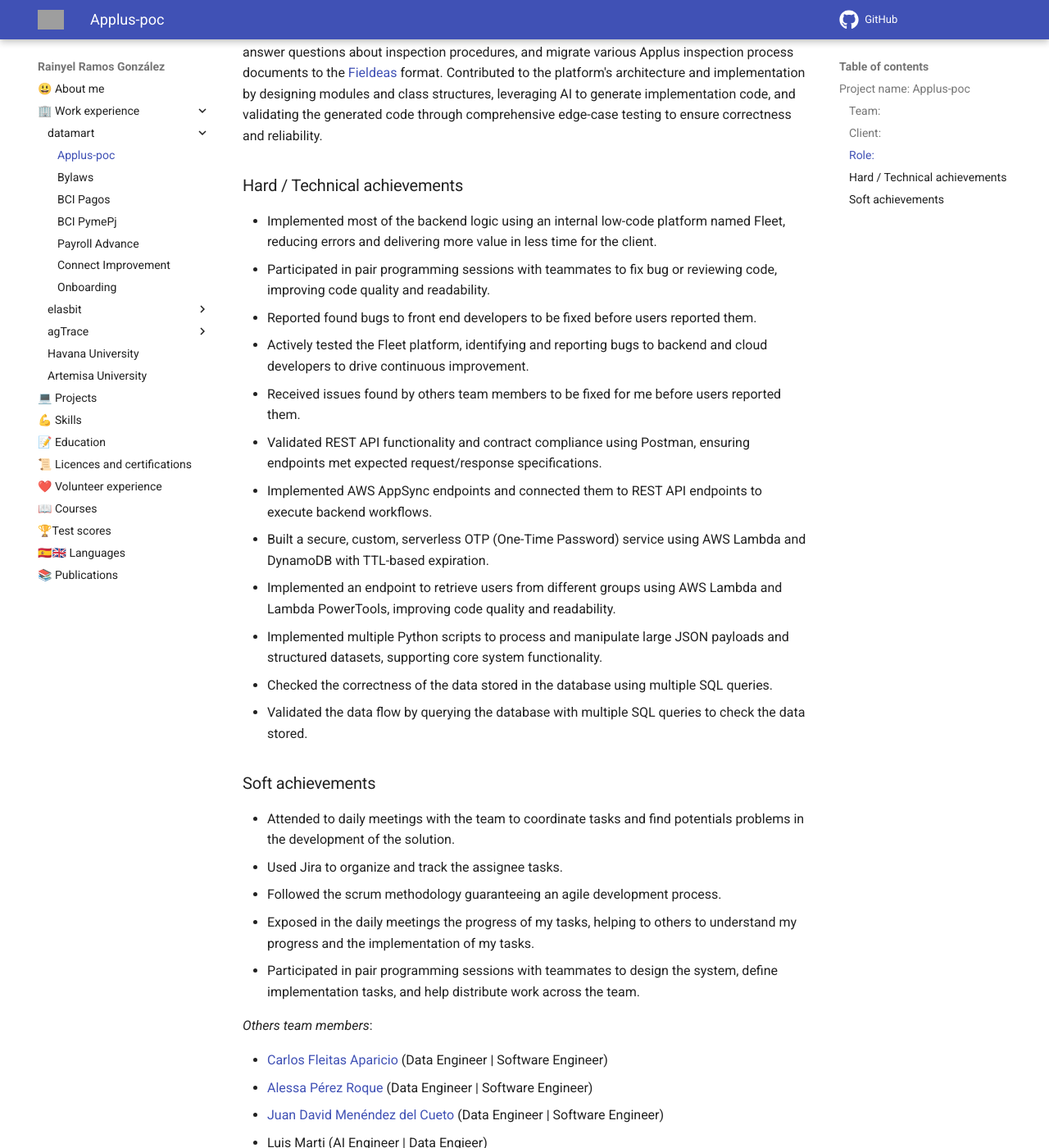
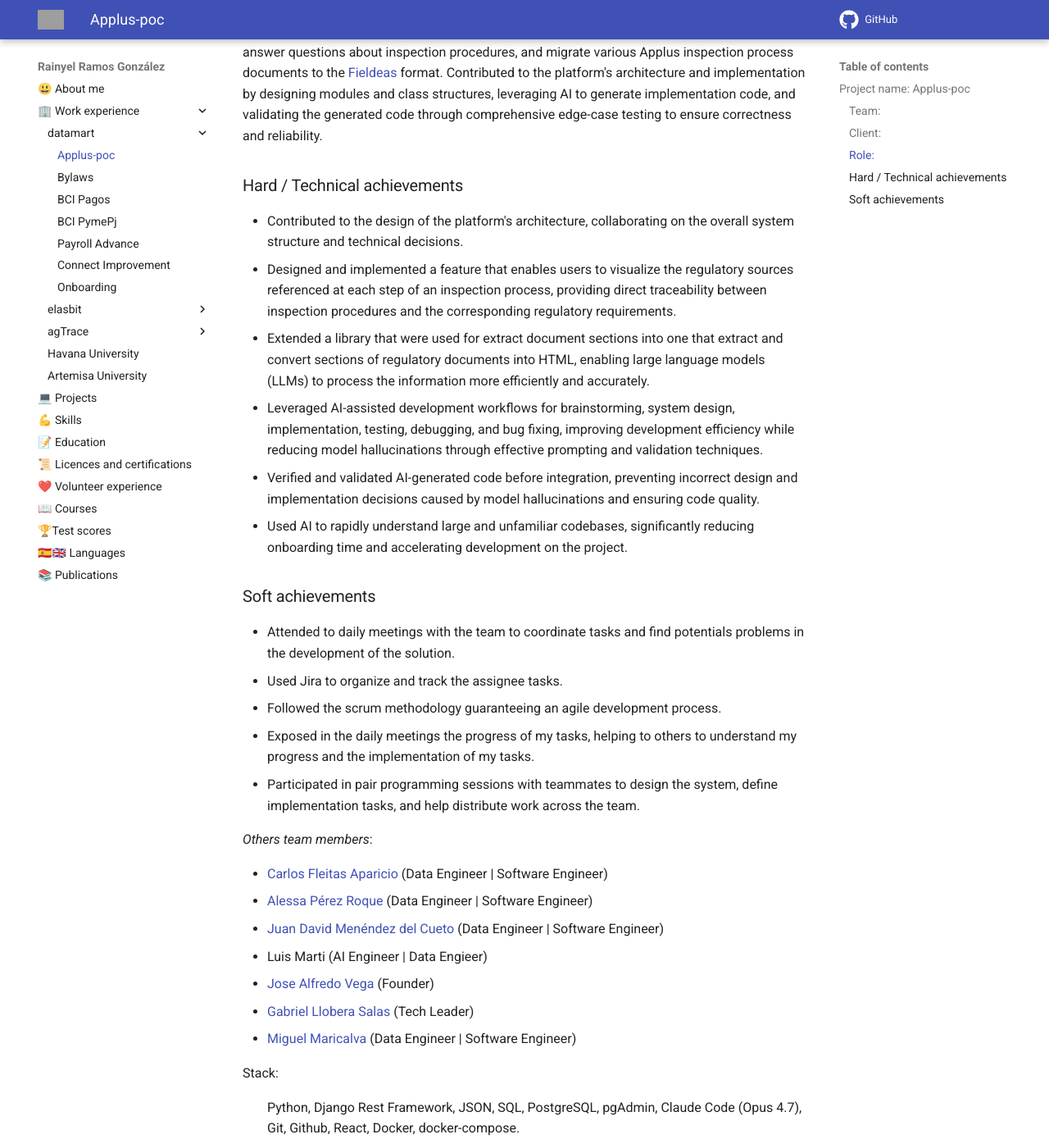
Before and after one commit to rayniel95/rayniel95.github.io, an MkDocs documentation site: the page built from docs/work_experience/dkl/applus_poc.md, in a window 1280 px wide and 1400 px high, scrolled down 707 px. Shown: the whole window at 82% size. Built offline with MkDocs 1.6.1 and Material for MkDocs 9.7.7, drawn with Linux system fonts in a browser that asks for light colours; grey boxes are pictures that could not be loaded.

Commit message:
docs(work_experience): enhance technical achievements for Applus project with detailed contributions and AI integration

```diff
--- a/docs/work_experience/dkl/applus_poc.md
+++ b/docs/work_experience/dkl/applus_poc.md
@@ -22,18 +22,12 @@ This project involved developing a proof-of-concept (POC) web platform for the a
 <!-- small description about the client and its requirements or problems, how I solve it -->
 ### Hard / Technical achievements
 
-- Implemented most of the backend logic using an internal low-code platform named Fleet, reducing errors and delivering more value in less time for the client.
-- Participated in pair programming sessions with teammates to fix bug or reviewing code, improving code quality and readability.
-- Reported found bugs to front end developers to be fixed before users reported them.
-- Actively tested the Fleet platform, identifying and reporting bugs to backend and cloud developers to drive continuous improvement.
-- Received issues found by others team members to be fixed for me before users reported them.
-- Validated REST API functionality and contract compliance using Postman, ensuring endpoints met expected request/response specifications.
-- Implemented AWS AppSync endpoints and connected them to REST API endpoints to execute backend workflows.
-- Built a secure, custom, serverless OTP (One-Time Password) service using AWS Lambda and DynamoDB with TTL-based expiration.
-- Implemented an endpoint to retrieve users from different groups using AWS Lambda and Lambda PowerTools, improving code quality and readability.
-- Implemented multiple Python scripts to process and manipulate large JSON payloads and structured datasets, supporting core system functionality.
-- Checked the correctness of the data stored in the database using multiple SQL queries.
-- Validated the data flow by querying the database with multiple SQL queries to check the data stored.
+- Contributed to the design of the platform's architecture, collaborating on the overall system structure and technical decisions.
+- Designed and implemented a feature that enables users to visualize the regulatory sources referenced at each step of an inspection process, providing direct traceability between inspection procedures and the corresponding regulatory requirements.
+- Extended a library that were used for extract document sections into one that extract and convert sections of regulatory documents into HTML, enabling large language models (LLMs) to process the information more efficiently and accurately.
+- Leveraged AI-assisted development workflows for brainstorming, system design, implementation, testing, debugging, and bug fixing, improving development efficiency while reducing model hallucinations through effective prompting and validation techniques.
+- Verified and validated AI-generated code before integration, preventing incorrect design and implementation decisions caused by model hallucinations and ensuring code quality.
+- Used AI to rapidly understand large and unfamiliar codebases, significantly reducing onboarding time and accelerating development on the project.
 
 ### Soft achievements
 
```
